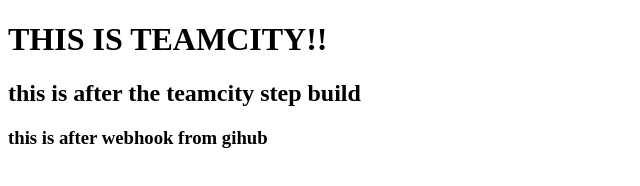
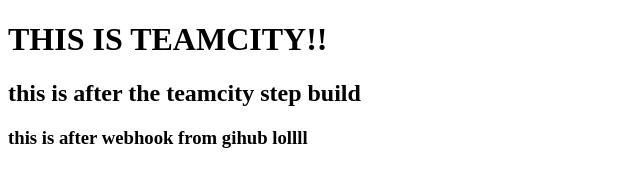
Before and after one commit to abhaybisht9412/teamcity-frontend, a website: page index.html in a window 1280 px wide. Shown: the full height of the page, 0-640 px from the left. Drawn offline with Linux system fonts and the light colour scheme.

Commit message:
final commit maybe

```diff
--- a/index.html
+++ b/index.html
@@ -8,6 +8,6 @@
 <body>
     <h1>THIS IS TEAMCITY!!</h1>
     <h2>this is after the teamcity step build</h2>
-    <h3>this is after webhook from gihub</h3>
+    <h3>this is after webhook from gihub lollll</h3>
 </body>
 </html>
```
